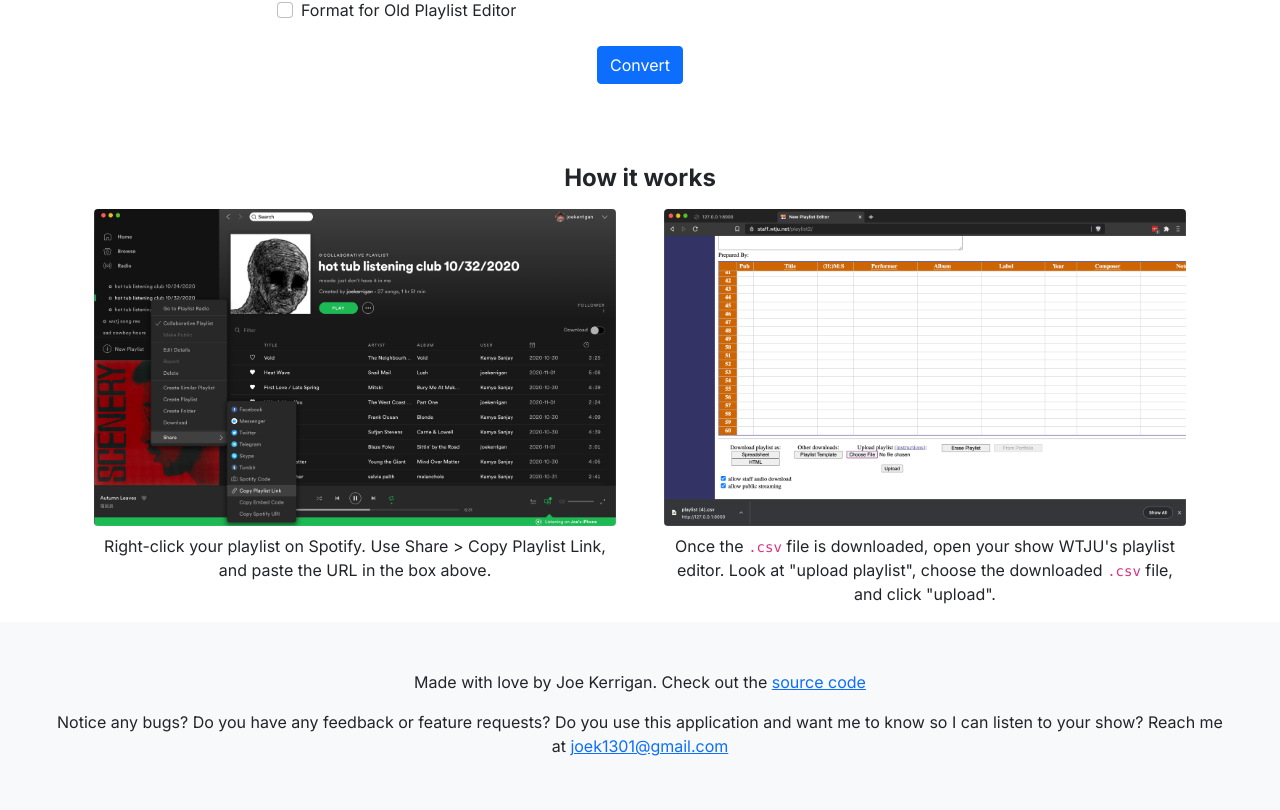
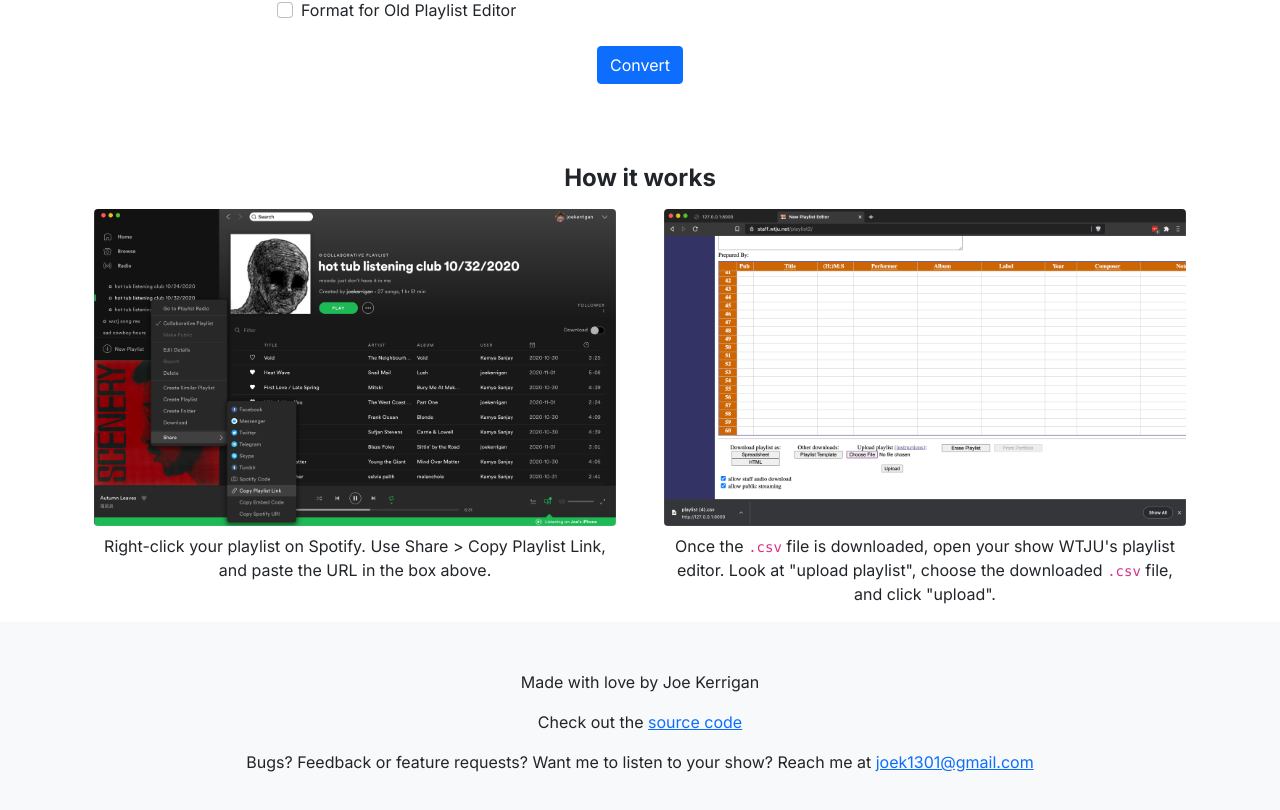
Before and after one commit to joek13/wxtj-converter, a React (Create React App) app in the folder frontend/: page / in a window 1280 px wide. Shown: the part 222-1032 px from the top of the page. Built offline with nearby package versions, Linux system fonts and the light colour scheme.

Commit message:
Tweak footer

```diff
--- a/frontend/src/components/footer.tsx
+++ b/frontend/src/components/footer.tsx
@@ -6,8 +6,9 @@
 export default function Footer() {
     return <footer>
         <Container className="bg-light text-center p-5" fluid>
-            <p>Made with love by Joe Kerrigan. Check out the <a href="https://github.com/joek13/wxtj-converter">source code</a></p>
-            <p>Notice any bugs? Do you have any feedback or feature requests? Do you use this application and want me to know so I can listen to your show? Reach me at <a href="mailto:joek1301@gmail.com">joek1301@gmail.com</a></p>
+            <p>Made with love by Joe Kerrigan</p>
+            <p>Check out the <a href="https://github.com/joek13/wxtj-converter">source code</a></p>
+            <p>Bugs? Feedback or feature requests? Want me to listen to your show? Reach me at <a href="mailto:joek1301@gmail.com">joek1301@gmail.com</a></p>
         </Container>
     </footer>;
 }
```
